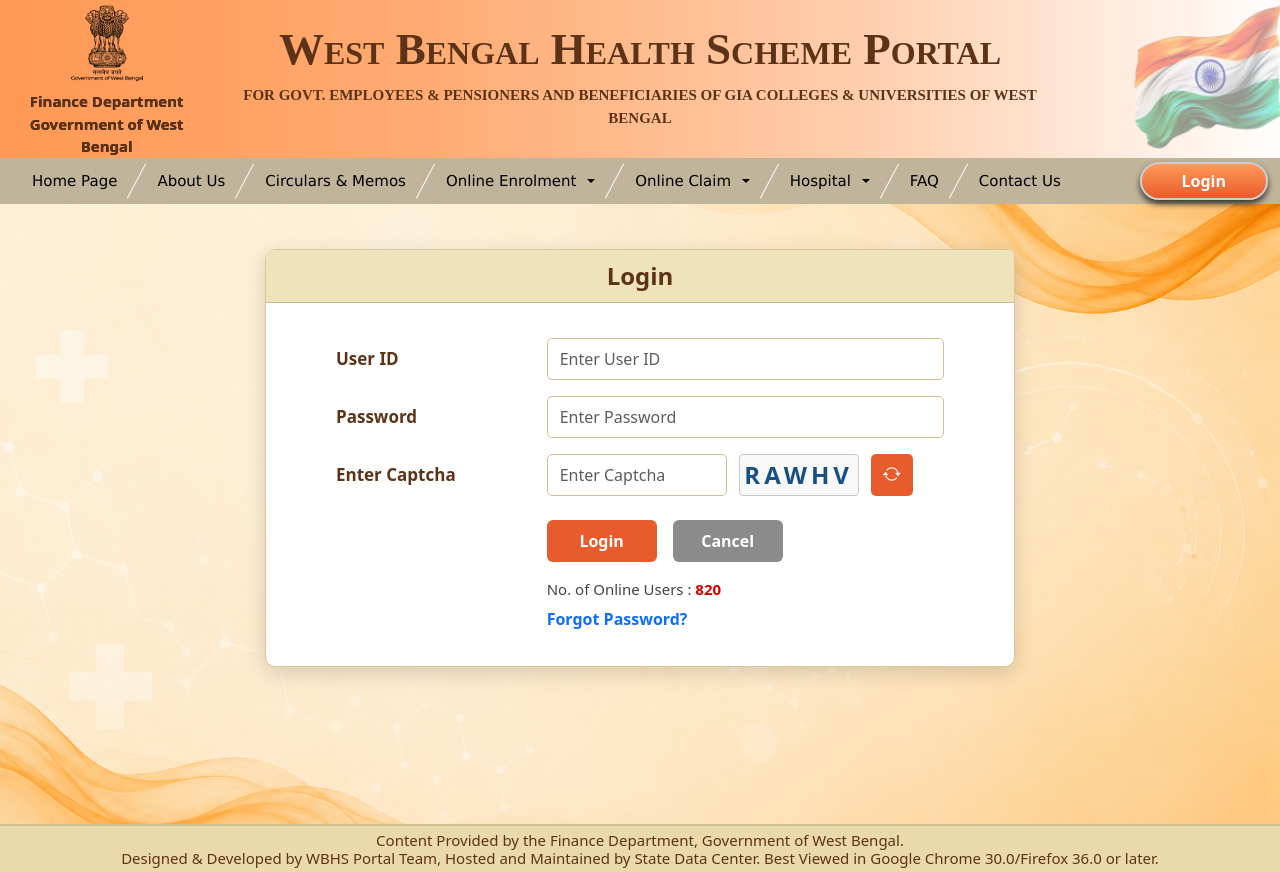
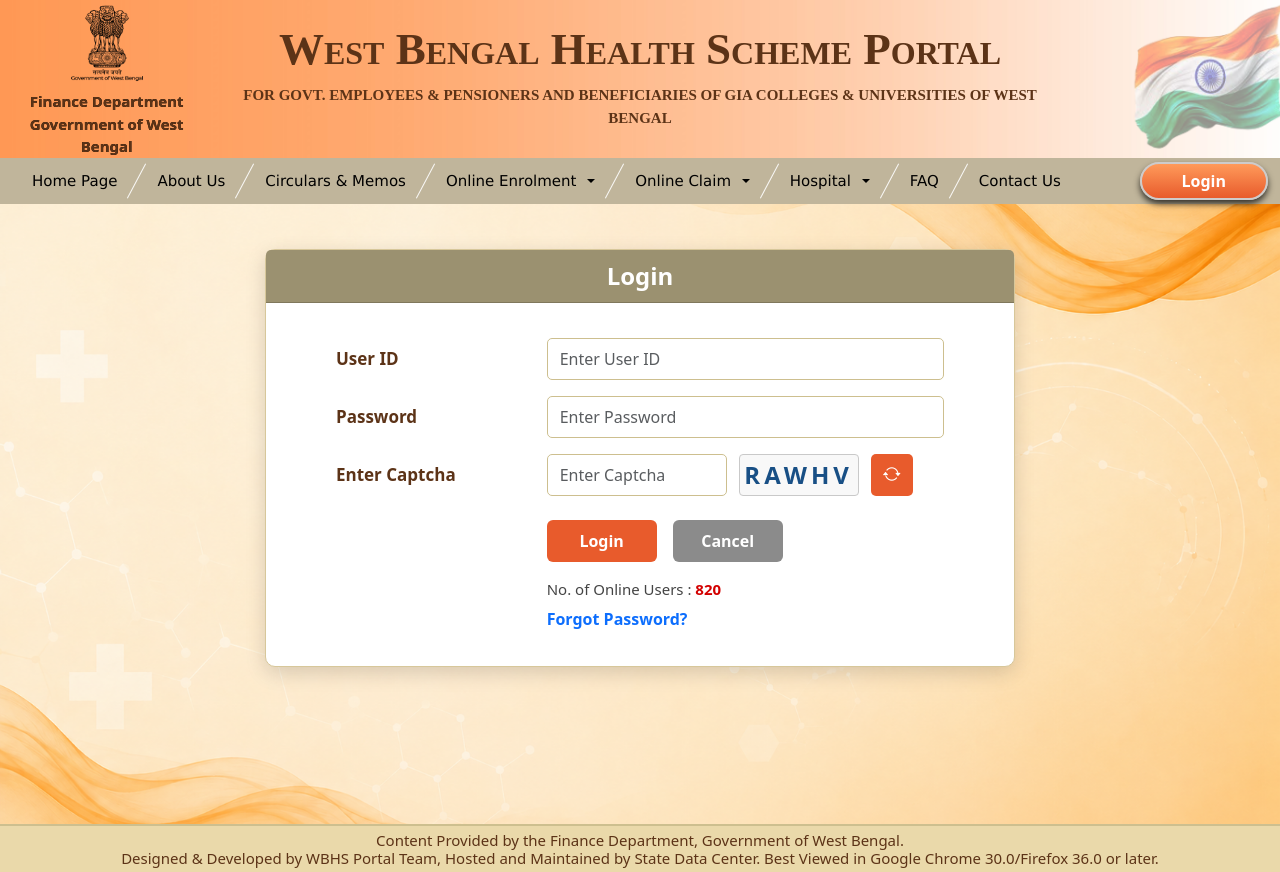
Before and after one commit to krishnendu6690/wbhs-portal-ui, an Angular app: page /login in a window 1280 px wide. Built offline with nearby package versions, Linux system fonts and the light colour scheme.

Commit message:
office 010726

```diff
--- a/src/app/pages/under-home/login-page/login-page.scss
+++ b/src/app/pages/under-home/login-page/login-page.scss
@@ -19,9 +19,9 @@
 
 .login-header{
 
-    background:#efe3bc;
+    background:#9b9170;
 
-    color:#5c3317;
+    color:#ffffff;
 
     text-align:center;
 
```
